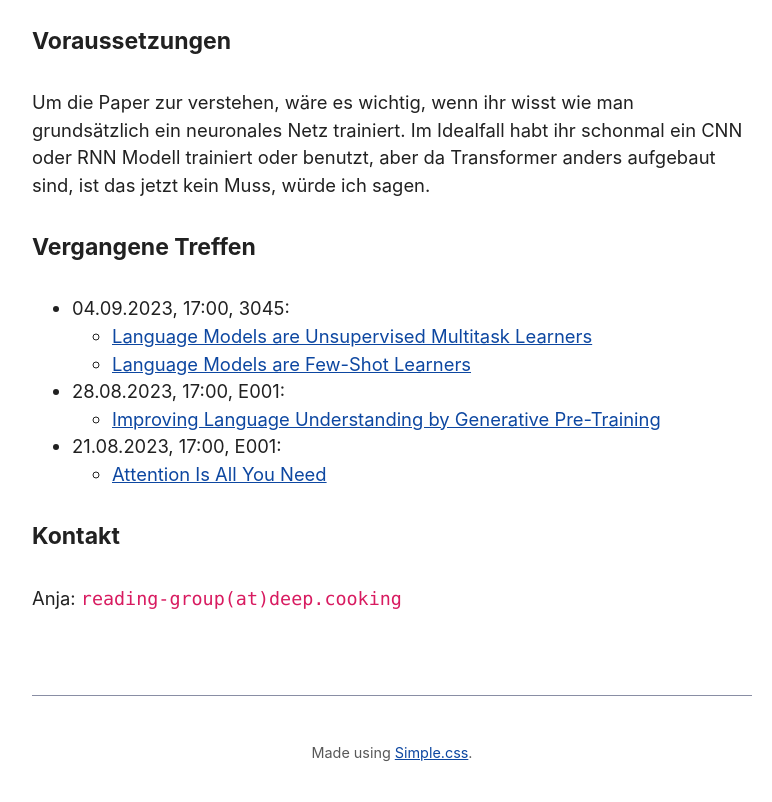
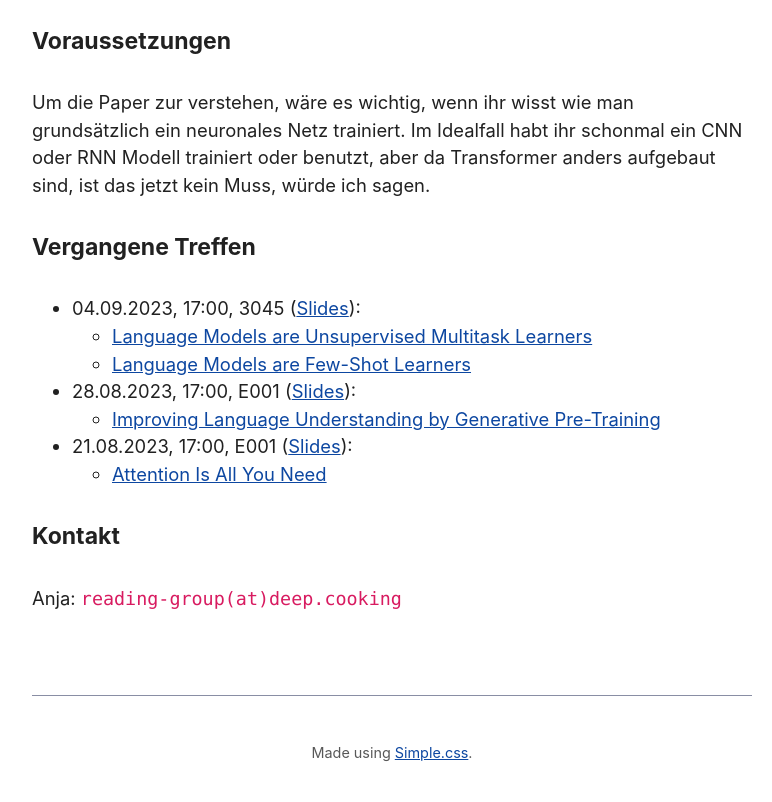
Before and after one commit to ascii-dresden/reading-group, a plain HTML site: page index.html in a window 1280 px wide. Shown: the part 2581-3383 px from the top of the page, without its empty margins (248-1020 px from the left). Drawn offline with Linux system fonts and the light colour scheme.

Commit message:
added slides for meeting 02

```diff
--- a/index.html
+++ b/index.html
@@ -31,7 +31,8 @@
         const pastMeetingsList = document.getElementById("past-meetings-list");
         pastMeetings.forEach(meeting => {
           pastMeetingsList.innerHTML += `
-            <li>${meeting.date}, ${meeting.time}, ${meeting.room}: ${generatePapersListHTML(meeting.papers)}</li>
+            <li>${meeting.date}, ${meeting.time}, ${meeting.room} (<a href="${meeting.slides}" target="_blank"
+          rel="noopener noreferrer">Slides</a>): ${generatePapersListHTML(meeting.papers)}</li>
           `;
         });
       });
--- a/meetings.json
+++ b/meetings.json
@@ -24,7 +24,8 @@
         "title": "Language Models are Few-Shot Learners",
         "link": "https://arxiv.org/pdf/2005.14165.pdf"
       }
-    ]
+    ],
+      "slides": ""
   },
     {
       "date": "28.08.2023",
@@ -35,7 +36,8 @@
           "title": "Improving Language Understanding by Generative Pre-Training",
           "link": "https://cdn.openai.com/research-covers/language-unsupervised/language_understanding_paper.pdf"
         }
-      ]
+      ],
+      "slides": "slides/02-Improving Language Understanding by Generative Pre-Training.pdf"
     },
     {
       "date": "21.08.2023",
@@ -46,7 +48,8 @@
           "title": "Attention Is All You Need",
           "link": "https://arxiv.org/pdf/1706.03762.pdf"
         }
-      ]
+      ],
+      "slides": ""
     }
   ]
 }
```
Also changed, not shown: 1 other file.
